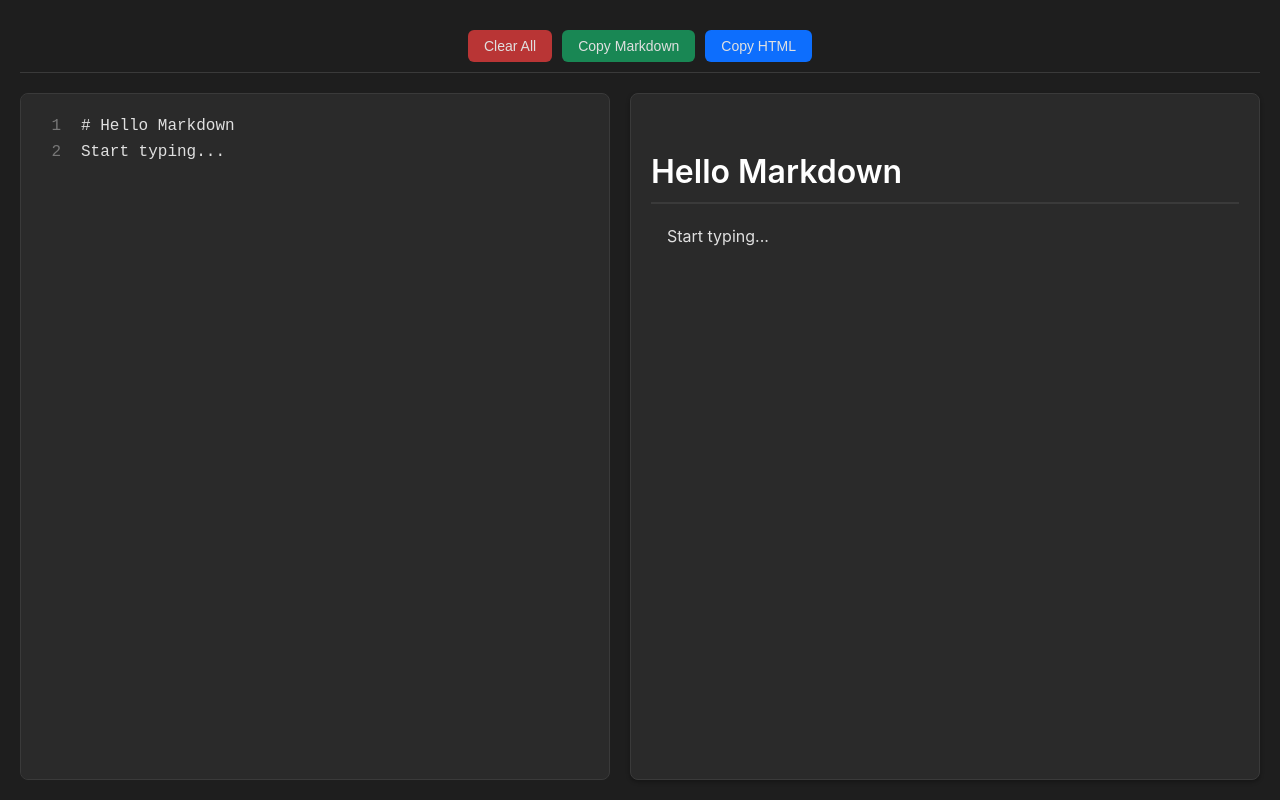
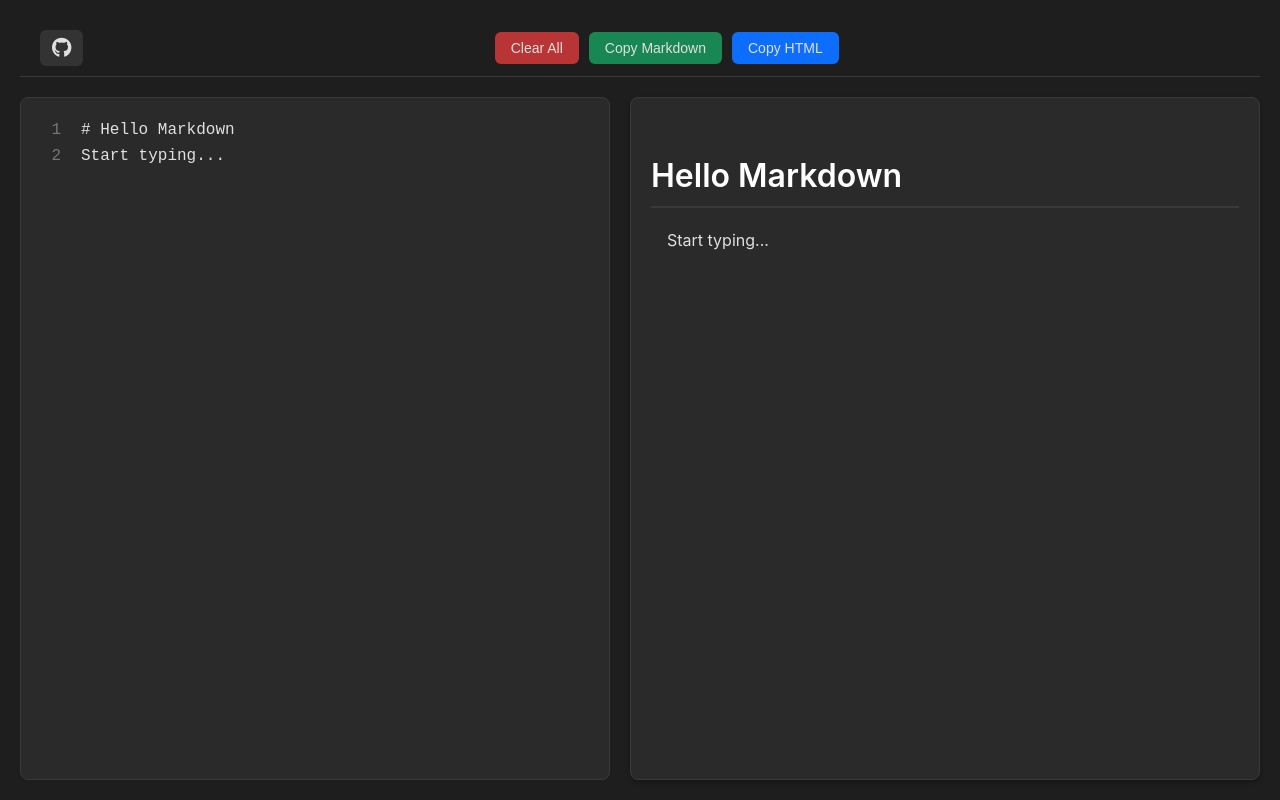
Before and after one commit to y0hannes/markdown-editor, a React (Vite) app: page / in a window 1280 px wide. Built offline with nearby package versions, Linux system fonts and the light colour scheme.

Commit message:
Add github link

```diff
--- a/index.html
+++ b/index.html
@@ -1,13 +1,18 @@
 <!doctype html>
 <html lang="en">
+
 <head>
   <meta charset="UTF-8" />
   <link rel="icon" type="image/svg+xml" href="/vite.svg" />
   <meta name="viewport" content="width=device-width, initial-scale=1.0" />
   <title>markdown-editor</title>
+  <link rel="stylesheet" href="https://cdnjs.cloudflare.com/ajax/libs/font-awesome/6.4.0/css/all.min.css" />
+
 </head>
+
 <body>
   <div id="root"></div>
   <script type="module" src="/src/main.tsx"></script>
 </body>
+
 </html>
--- a/src/App.css
+++ b/src/App.css
@@ -35,7 +35,7 @@ body {
   z-index: 10;
 }
 
-.interaction button {
+.button-group button {
   padding: 8px 16px;
   background-color: #b93535;
   color: #e0e0e0;
@@ -46,20 +46,60 @@ body {
   transition: all 0.2s ease;
 }
 
-.interaction button:hover {
+.github-link {
+  font-size: 20px;
+  color: #e0e0e0;
+  background-color: #333;
+  padding: 8px 12px;
+  border-radius: 6px;
+  display: flex;
+  align-items: center;
+  justify-content: center;
+  text-decoration: none;
+  transition: background-color 0.2s ease, transform 0.2s ease;
+}
+
+.github-link:hover {
+  background-color: #444;
+  transform: translateY(-1px);
+}
+
+.github-link:active {
+  transform: translateY(1px);
+}
+
+.button-group {
+  display: flex;
+  gap: 10px;
+  margin: 0 auto;
+}
+
+.interaction {
+  display: flex;
+  align-items: center;
+  justify-content: space-between;
+  position: sticky;
+  top: 0;
+  padding: 10px 20px;
+  background-color: #1e1e1e;
+  border-bottom: 1px solid #3a3a3a;
+  z-index: 10;
+}
+
+.button-group button:hover {
   background-color: #852d2d;
   transform: translateY(-1px);
 }
 
-.interaction button:active {
+.button-group button:active {
   transform: translateY(1px);
 }
 
-.interaction button.clear {
+.button-group button.clear {
   background-color: #dc3545;
 }
 
-.interaction button.clear:hover {
+.button-group button.clear:hover {
   background-color: #c82333;
 }
 
--- a/src/App.tsx
+++ b/src/App.tsx
@@ -38,9 +38,20 @@ const App: React.FC = () => {
   return (
     <div className='container'>
       <div className='interaction'>
-        <button onClick={() => setMarkdown('')}>Clear All</button>
-        <button onClick={copyMarkdown}>{copyMarkdownLabel}</button>
-        <button onClick={copyHTML}>{copyHtmlLabel}</button>
+        <a
+          href='https://github.com/y0hannes/markdown-editor'
+          className='github-link'
+          target='_blank'
+          rel='noopener noreferrer'
+          aria-label='GitHub Repository'
+        >
+          <i className='fab fa-github'></i>
+        </a>
+        <div className='button-group'>
+          <button onClick={() => setMarkdown('')}>Clear All</button>
+          <button onClick={copyMarkdown}>{copyMarkdownLabel}</button>
+          <button onClick={copyHTML}>{copyHtmlLabel}</button>
+        </div>
       </div>
 
       <div className='main'>
```
Lines whose indentation alone changed are shown as unchanged.
